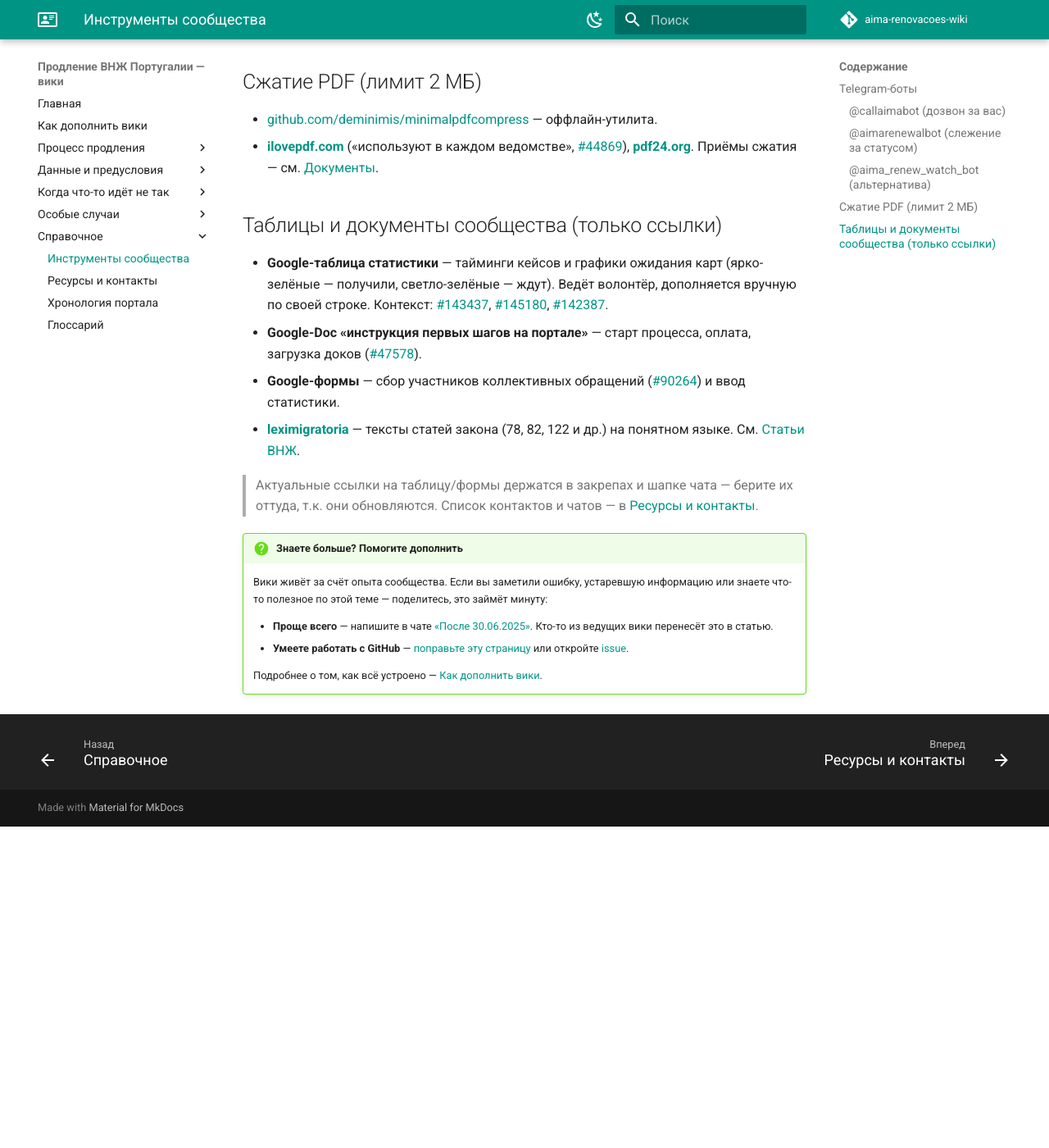
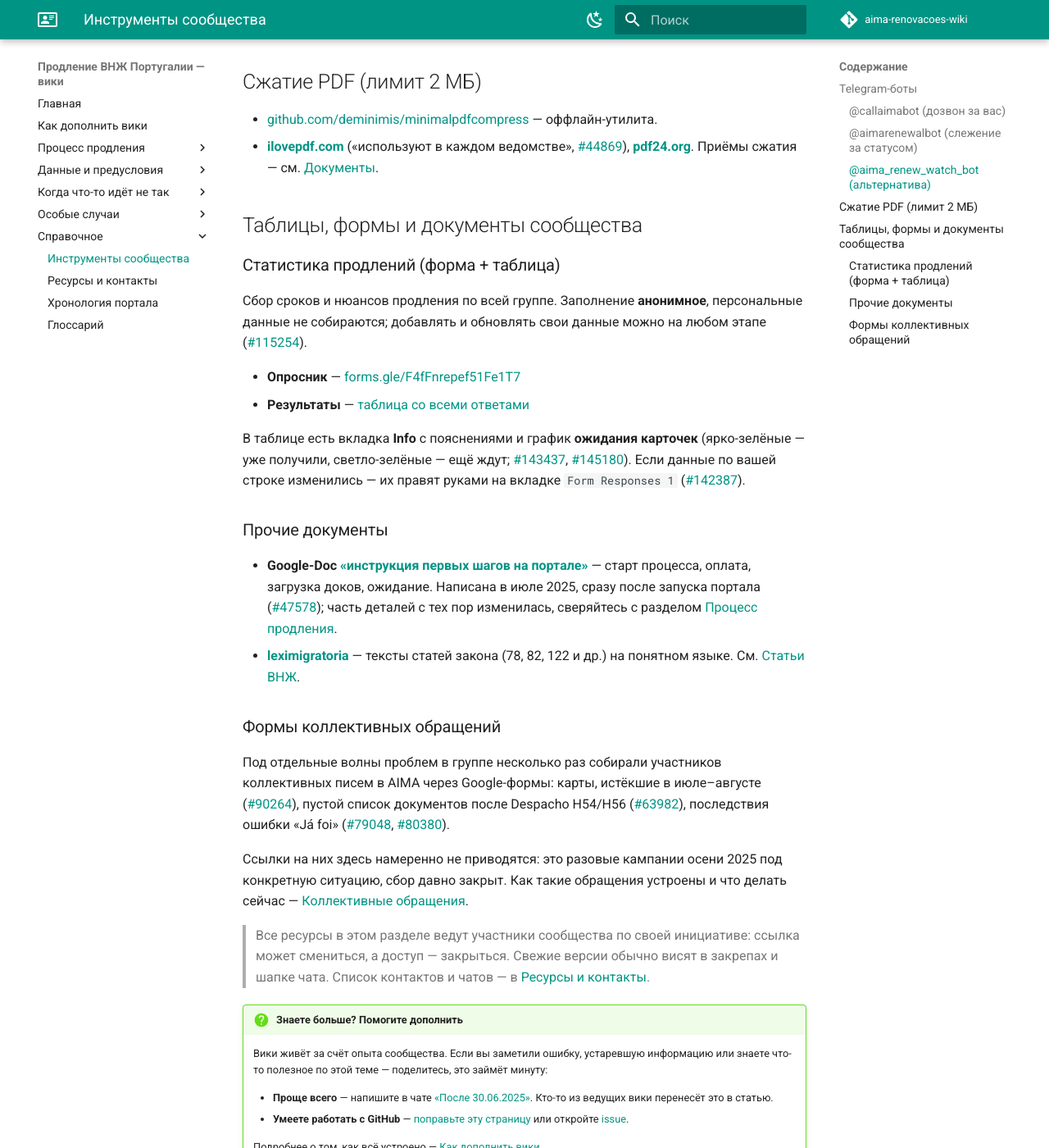
Before and after one commit to Self-Perfection/aima-renovacoes-wiki, an MkDocs documentation site: the page built from wiki/reference/instrumenty-soobshchestva.md, in a window 1280 px wide and 1400 px high, scrolled down 847 px. Shown: the whole window at 82% size. Built offline with MkDocs 1.6.1 and Material for MkDocs 9.7.7, drawn with Linux system fonts in a browser that asks for light colours; comment, search, counter and statistics services are not loaded; before the commit the page ends 1855 px from its top, so only the background shows below that.

Commit message:
Прямые ссылки на форму статистики, таблицу результатов и Google-Doc
Вместо «берите ссылки из закрепов» — сами ссылки. Соглашение проекта
требует ссылать внешние ресурсы сообщества, а не отправлять читателя
искать их в чате.

Раздел разбит на три части: статистика (опросник + таблица, вкладка Info,
график ожидания карточек, правка своей строки), прочие документы
(инструкция первых шагов от июля 2025 — с оговоркой об устаревании,
leximigratoria), формы коллективных обращений.

Формы коллективных обращений намеренно оставлены без прямых ссылок:
это разовые кампании осени 2025 (карты июль-август, H54/H56, «Já foi»),
сбор закрыт — ссылка увела бы читателя в мёртвую форму.

Co-Authored-By: Claude Opus 5 <noreply@anthropic.com>

```diff
--- a/wiki/reference/instrumenty-soobshchestva.md
+++ b/wiki/reference/instrumenty-soobshchestva.md
@@ -45,21 +45,48 @@ description: "Боты и инструменты сообщества: @callaima
   [#44869](https://t.me/aimairn/43114/44869)), [**pdf24.org**](https://tools.pdf24.org).
 Приёмы сжатия — см. [Документы](../process/dokumenty/index.md).
 
-## Таблицы и документы сообщества (только ссылки)
+## Таблицы, формы и документы сообщества
 
-- **Google-таблица статистики** — тайминги кейсов и графики ожидания карт
-  (ярко-зелёные — получили, светло-зелёные — ждут). Ведёт волонтёр, дополняется
-  вручную по своей строке.
-  Контекст: [#143437](https://t.me/aimairn/43114/143437),
-  [#145180](https://t.me/aimairn/43114/145180),
-  [#142387](https://t.me/aimairn/43114/142387).
-- **Google-Doc «инструкция первых шагов на портале»** — старт процесса, оплата,
-  загрузка доков ([#47578](https://t.me/aimairn/43114/47578)).
-- **Google-формы** — сбор участников коллективных обращений
-  ([#90264](https://t.me/aimairn/43114/90264)) и ввод статистики.
+### Статистика продлений (форма + таблица)
+
+Сбор сроков и нюансов продления по всей группе. Заполнение **анонимное**,
+персональные данные не собираются; добавлять и обновлять свои данные можно на
+любом этапе ([#115254](https://t.me/aimairn/43114/115254)).
+
+- **Опросник** — [forms.gle/F4fFnrepef51Fe1T7](https://forms.gle/F4fFnrepef51Fe1T7)
+- **Результаты** —
+  [таблица со всеми ответами](https://docs.google.com/spreadsheets/d/1YwMJdvfoaxbVNjapM_C8QbTO1dCbIlT0i5cLXRh2V8s/edit)
+
+В таблице есть вкладка **Info** с пояснениями и график **ожидания карточек**
+(ярко-зелёные — уже получили, светло-зелёные — ещё ждут;
+[#143437](https://t.me/aimairn/43114/143437),
+[#145180](https://t.me/aimairn/43114/145180)). Если данные по вашей строке
+изменились — их правят руками на вкладке `Form Responses 1`
+([#142387](https://t.me/aimairn/43114/142387)).
+
+### Прочие документы
+
+- **Google-Doc [«инструкция первых шагов на портале»](https://docs.google.com/document/d/1kMrFeF6HU9TxHDcAHXv5EvTxPeFwzt83b-IhAEVpcuU/edit)**
+  — старт процесса, оплата, загрузка доков, ожидание. Написана в июле 2025, сразу
+  после запуска портала ([#47578](https://t.me/aimairn/43114/47578)); часть деталей
+  с тех пор изменилась, сверяйтесь с разделом [Процесс продления](../process/index.md).
 - [**leximigratoria**](https://sites.google.com/site/leximigratoria) — тексты статей
   закона (78, 82, 122 и др.) на понятном языке. См. [Статьи ВНЖ](../process/stati-vnzh.md).
 
-> Актуальные ссылки на таблицу/формы держатся в закрепах и шапке чата — берите их
-> оттуда, т.к. они обновляются. Список контактов и чатов — в
+### Формы коллективных обращений
+
+Под отдельные волны проблем в группе несколько раз собирали участников
+коллективных писем в AIMA через Google-формы: карты, истёкшие в июле–августе
+([#90264](https://t.me/aimairn/43114/90264)), пустой список документов после
+Despacho H54/H56 ([#63982](https://t.me/aimairn/63969/63982)), последствия ошибки
+«Já foi» ([#79048](https://t.me/aimairn/74839/79048),
+[#80380](https://t.me/aimairn/54553/80380)).
+
+Ссылки на них здесь намеренно не приводятся: это разовые кампании осени 2025 под
+конкретную ситуацию, сбор давно закрыт. Как такие обращения устроены и что делать
+сейчас — [Коллективные обращения](../problems/kollektivnye-obrashcheniya.md).
+
+> Все ресурсы в этом разделе ведут участники сообщества по своей инициативе:
+> ссылка может смениться, а доступ — закрыться. Свежие версии обычно висят в
+> закрепах и шапке чата. Список контактов и чатов — в
 > [Ресурсы и контакты](resursy-i-kontakty.md).
```
